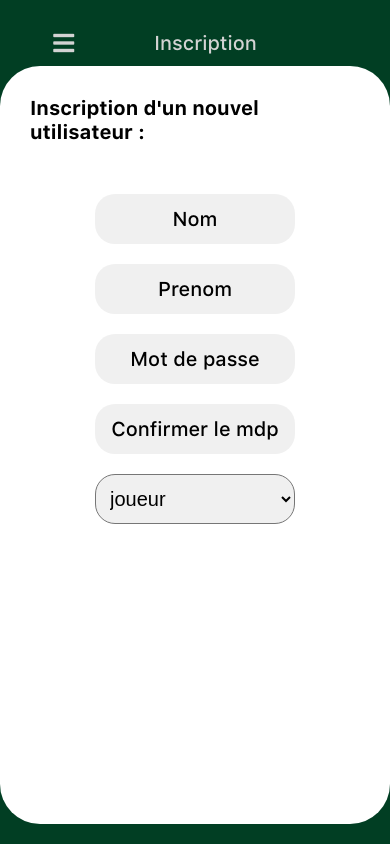
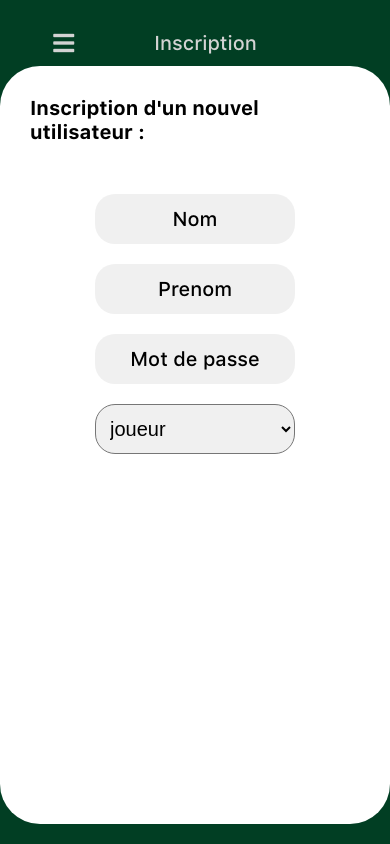
Before and after one commit to Massi-px/Smart-Cage, a React Native app: screen /Inscription in a window 390 px wide. Built offline with nearby package versions, Linux system fonts and the light colour scheme.

Commit message:
Création d'un joueur

```diff
--- a/screen/Entraineur/EntraineurInscriptionScreen.js
+++ b/screen/Entraineur/EntraineurInscriptionScreen.js
@@ -8,7 +8,11 @@ export default class InscriptionScreen extends Component {
   constructor(props) {
     super(props);
     this.state = {
+      nom:'',
+      prenom:'',
+      password:'',
       categorie : '',
+      type:'',
     };
   }
 
@@ -44,14 +48,14 @@ export default class InscriptionScreen extends Component {
           <TextInput style={styles.InscriptionText}
         placeholder="Nom"
         autoCapitalize='none'
-        onChangeText={username => this.setState({username})}/>
+        onChangeText={nom => this.setState({nom})}/>
           </View>
 
           <View style={styles.textBlock}>
         <TextInput style={styles.InscriptionText}
         placeholder="Prenom"
         autoCapitalize='none'
-        onChangeText={userPassword => this.setState({userPassword})}
+        onChangeText={prenom => this.setState({prenom})}
         />
       </View>
 
@@ -60,16 +64,7 @@ export default class InscriptionScreen extends Component {
         placeholder="Mot de passe"
         secureTextEntry={true}
         autoCapitalize='none'
-        onChangeText={userPassword => this.setState({userPassword})}
-        />
-      </View>
-
-      <View style={styles.textBlock}>
-        <TextInput style={styles.InscriptionText}
-        placeholder="Confirmer le mdp"
-        secureTextEntry={true}
-        autoCapitalize='none'
-        onChangeText={userPassword => this.setState({userPassword})}
+        onChangeText={password => this.setState({password})}
         />
       </View>
 
@@ -80,12 +75,12 @@ export default class InscriptionScreen extends Component {
         </Picker>
       </View>
 
+    </View>
 
-        </View>
-      </SafeAreaView>
-      );
-    };
+  </SafeAreaView>
+  );
   };
+};
     //Fonction styles contenur le design en CSS
     const styles = StyleSheet.create({
       container: {
```
